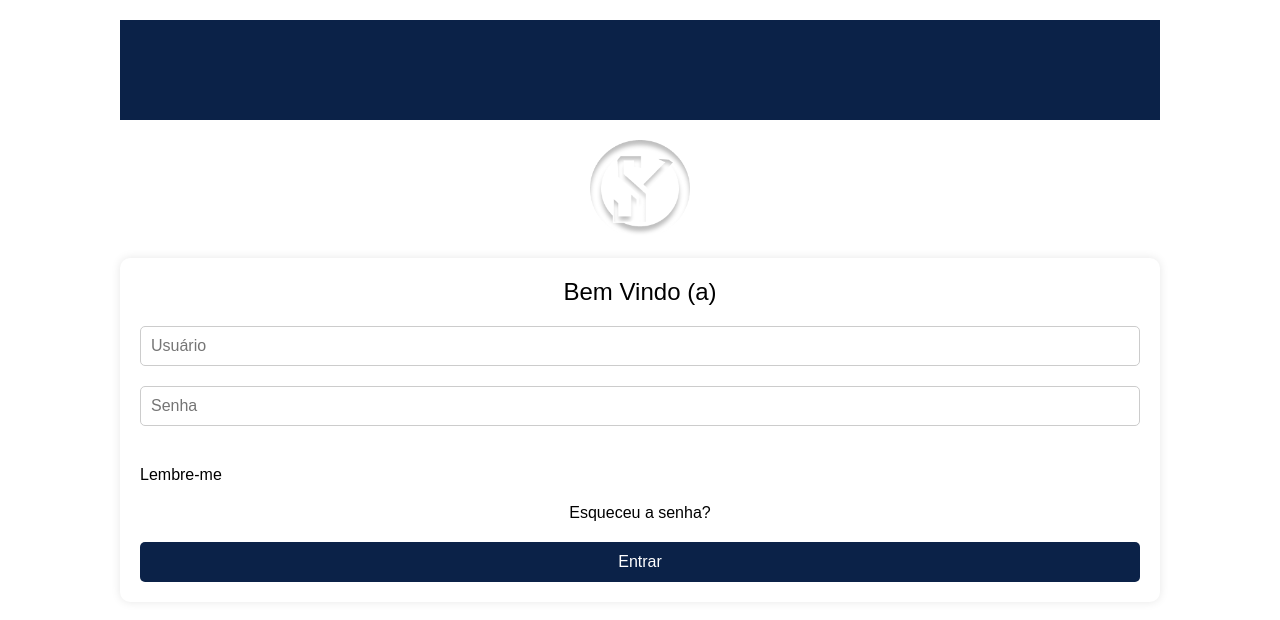
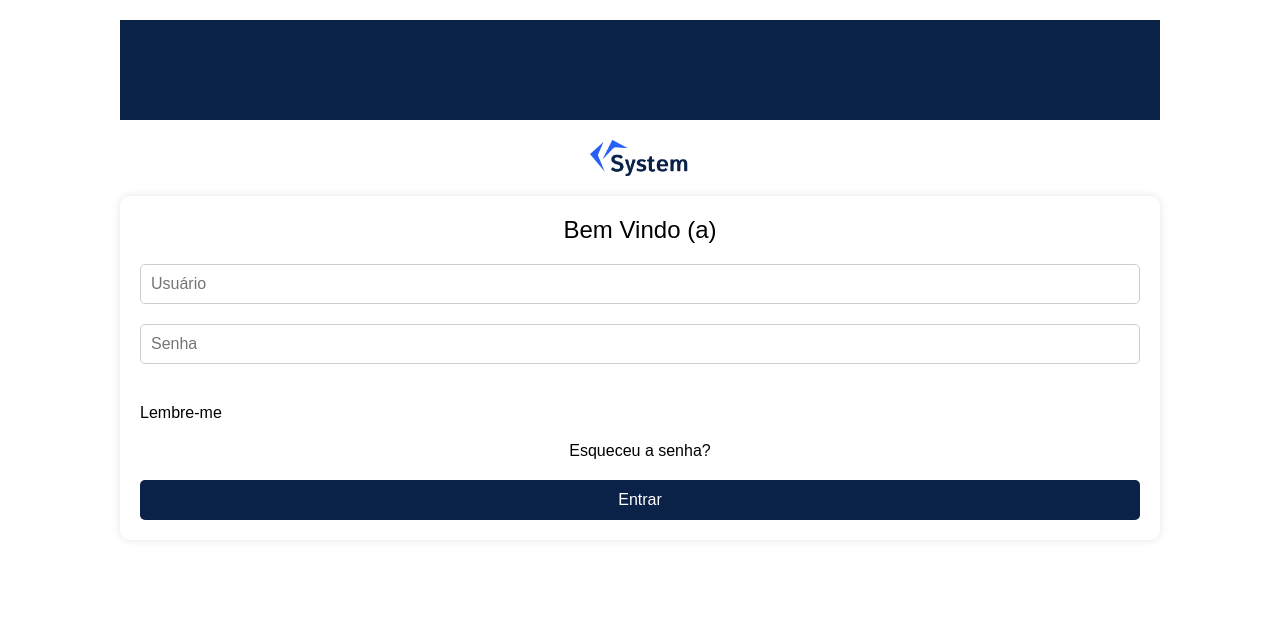
Before and after one commit to albertoramos123/trabalho-final, a plain HTML site: page index.html in a window 1280 px wide. Drawn offline with Linux system fonts and the light colour scheme.

Commit message:
troca de logo

```diff
--- a/index.html
+++ b/index.html
@@ -10,7 +10,7 @@
     <div class="container">
         <div class="sidebar-container">
             <div class="header"></div>
-            <img class="logo" src="image.png" alt="">
+            <img class="logo" src="LOGO.png" alt="">
         </div>
         <div class="login-box">
             <div class="welcome-text">Bem Vindo (a)</div>
```
